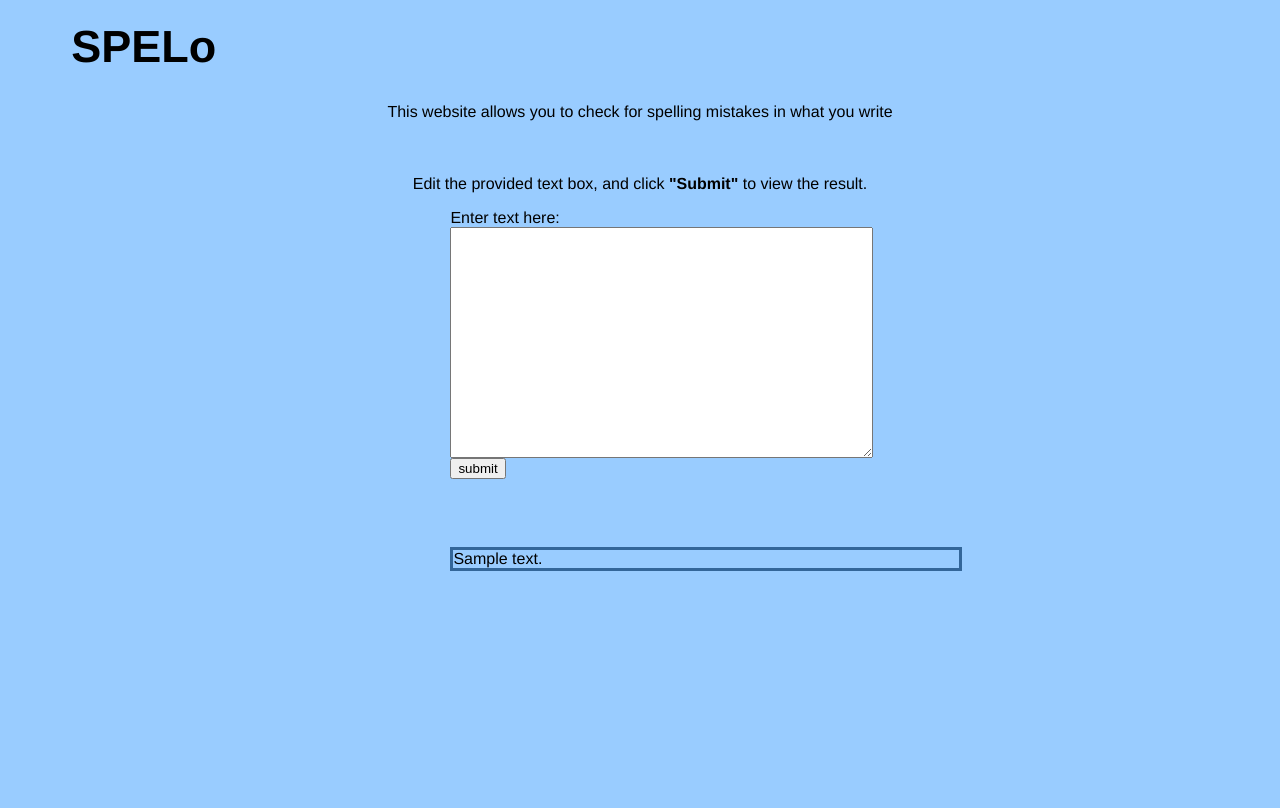
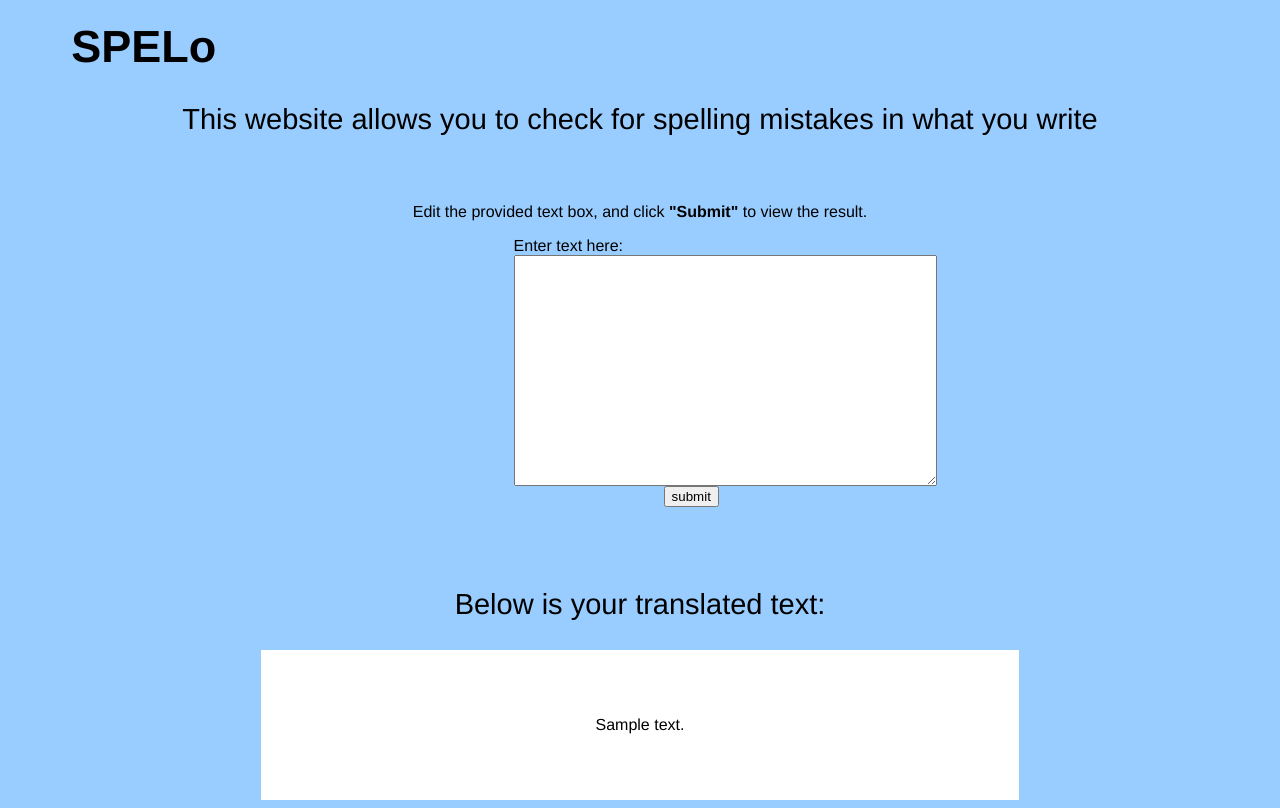
Before and after one commit to MateldaSweis1/SPELo, a Flask app: template templates/index.html in a window 1280 px wide. Before the commit the page ends 571 px from the top, so only its background shows below. Run offline with Flask 2, Linux system fonts and the light colour scheme; the template is opened without the code that fills it: most values are stand-ins (such as "Sample title", 1, 10 or a date in 2020).

Commit message:
Final aesthetic tweaks

```diff
--- a/server.py
+++ b/server.py
@@ -2,21 +2,10 @@ from flask import Flask, request, render_template
 import finalspell
 app = Flask(__name__)
 
-numtest = 5
-
-@app.route("/script", methods=['GET','POST'])
-def script():
-    input_string = request.form['data']
-
-    input_string = upper(input_string)
-
-    return f"<h1>{input_string}<\h1>"
 
 @app.route('/',methods=['GET','POST'])
 def home():
-    global numtest
     if request.method=="GET":
-        numtest = numtest +1
         return render_template('index.html',text = '')
     else:
         user_input = request.form["ogtext"]
--- a/templates/index.html
+++ b/templates/index.html
@@ -10,30 +10,37 @@
                 }
                 h1{
                         padding-left:5%;
-            padding-top:1%;
-            font-size: 45px;
+            			padding-top:1%;
+            			font-size: 45px;
                 }
                 p.expla {
                         text-align: center;
+						font-size: 29;
+
                 }
                 p.instr {
                         text-align:center;
                         padding-top:3%;
                 }
                 p.tarea {
-                        margin-left:35%;
+                        margin-left:40%;
                         margin-right:50%;
                 }
                 textarea.ta {
                         text-align:center;
                 }
                 p.transtext {
-                        width:40%;
-                        margin-left:35%;
-
-                        border-color:#336699;
-                        border-style:solid;
+                        text-align:center;
+			vertical-align: middle;
+		        display: table-cell;
                 }
+		div {
+			margin:auto;
+			width:60%;
+			height:150px;
+			display:table;
+			background: white;
+		}
 
     </style>
 </head>
@@ -45,16 +52,16 @@
                 <p class="tarea">
                         <label for="ogtxt">Enter text here:</label><br>
                         <textarea class="ta" id="ogtxt" name="ogtext" rows="15" cols="50"></textarea>
-                        <input type="submit" value="submit"/>
+                        <input type="submit" value="submit" style="margin-left:150px"/>
                 </p>
         </form>
         <br><br>
         {% if text!=''%}
-                <p class='transbox'>
+		<p class="expla">Below is your translated text:</p>
+		<div>
+		        <p class='transtext'> {{ text }} </p>
+		</div>
 
-                        <p class='transtext'> {{ text }} </p>
-
-                </p>
         {% endif %}
 
 
```
